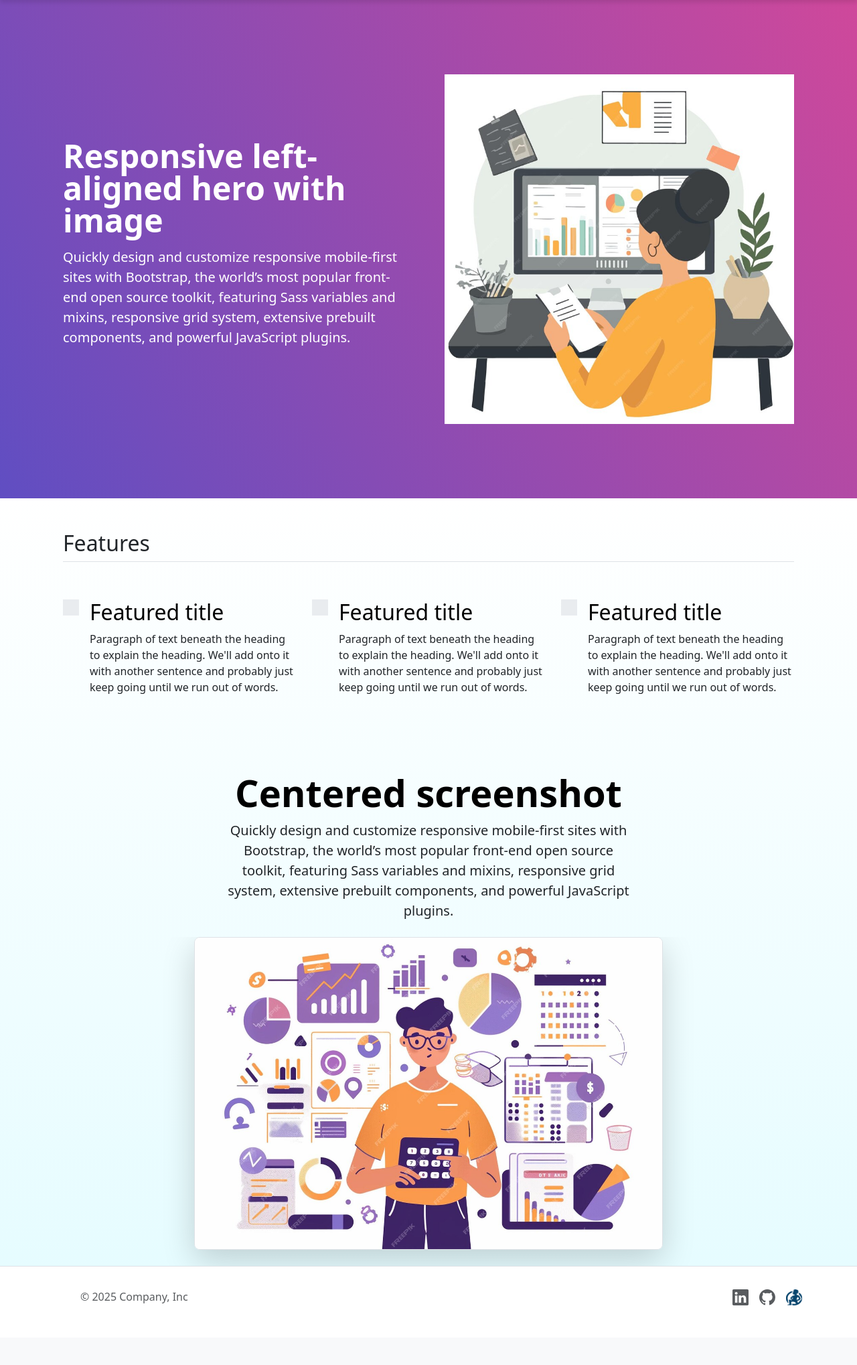
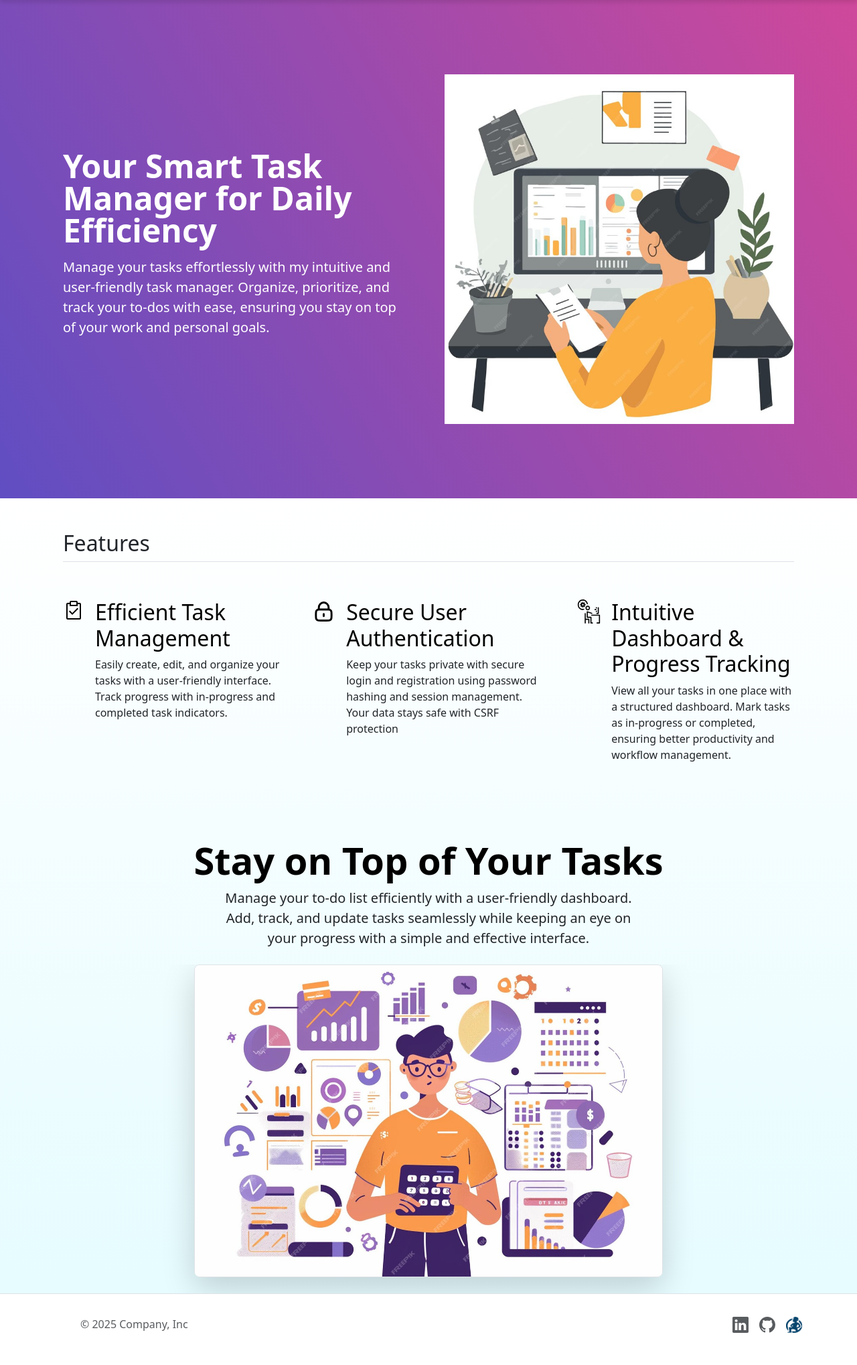
Before and after one commit to jvcarpena/TaskFlow-Website, a Flask app: page / in a window 1280 px wide. Shown: the part 56-2094 px from the top of the page at 67% size. Before the commit the page ends 2005 px from the top, so only its background shows below. Run offline with Flask 3, Linux system fonts and the light colour scheme; some libraries are stand-ins or nearby versions.

Commit message:
finished the landing page, and add some svg file for icons.

```diff
--- a/templates/index.html
+++ b/templates/index.html
@@ -8,8 +8,8 @@
             <img src="/static/assets/img/modern-remote-worker-flat-design-style-vector-illustration_1090500-9642.jpg" class="d-block mx-lg-auto img-fluid" alt="Task-manager picture" width="700" height="500" loading="lazy">
           </div>
           <div class="col-lg-6">
-            <h1 class="display-5 fw-bold text-white lh-1 mb-3">Responsive left-aligned hero with image</h1>
-            <p class="lead text-white">Quickly design and customize responsive mobile-first sites with Bootstrap, the world’s most popular front-end open source toolkit, featuring Sass variables and mixins, responsive grid system, extensive prebuilt components, and powerful JavaScript plugins.</p>
+            <h1 class="display-5 fw-bold text-white lh-1 mb-3">Your Smart Task Manager for Daily Efficiency</h1>
+            <p class="lead text-white">Manage your tasks effortlessly with my intuitive and user-friendly task manager. Organize, prioritize, and track your to-dos with ease, ensuring you stay on top of your work and personal goals.</p>
             <div class="d-grid gap-2 d-md-flex justify-content-md-start">
 
             </div>
@@ -25,32 +25,33 @@
       <h2 class="pb-2 border-bottom">Features</h2>
       <div class="row g-4 py-5 row-cols-1 row-cols-lg-3">
         <div class="col d-flex align-items-start">
-          <div class="icon-square text-body-emphasis bg-body-secondary d-inline-flex align-items-center justify-content-center fs-4 flex-shrink-0 me-3">
-            <svg class="bi" width="1em" height="1em"><use xlink:href="#toggles2"></use></svg>
+          <div class="icon-square text-body-emphasis d-inline-flex align-items-center justify-content-center fs-4 flex-shrink-0 me-3">
+            <img class="bi" src="/static/assets/img/task-svgrepo-com.svg" alt="task-list">
           </div>
           <div>
-            <h3 class="fs-2 text-body-emphasis">Featured title</h3>
-            <p>Paragraph of text beneath the heading to explain the heading. We'll add onto it with another sentence and probably just keep going until we run out of words.</p>
+            <h3 class="fs-2 text-body-emphasis">Efficient Task Management</h3>
+            <p>Easily create, edit, and organize your tasks with a user-friendly interface. Track progress with in-progress and completed task indicators.</p>
 
           </div>
         </div>
         <div class="col d-flex align-items-start">
-          <div class="icon-square text-body-emphasis bg-body-secondary d-inline-flex align-items-center justify-content-center fs-4 flex-shrink-0 me-3">
-            <svg class="bi" width="1em" height="1em"><use xlink:href="#cpu-fill"></use></svg>
+          <div class="icon-square text-body-emphasis d-inline-flex align-items-center justify-content-center fs-4 flex-shrink-0 me-3">
+            <img class="bi" src="/static/assets/img/lock-alt-svgrepo-com.svg" alt="lock">
           </div>
           <div>
-            <h3 class="fs-2 text-body-emphasis">Featured title</h3>
-            <p>Paragraph of text beneath the heading to explain the heading. We'll add onto it with another sentence and probably just keep going until we run out of words.</p>
+            <h3 class="fs-2 text-body-emphasis">Secure User Authentication</h3>
+            <p>Keep your tasks private with secure login and registration using password hashing and session management. Your data stays safe with CSRF protection</p>
 
           </div>
         </div>
         <div class="col d-flex align-items-start">
-          <div class="icon-square text-body-emphasis bg-body-secondary d-inline-flex align-items-center justify-content-center fs-4 flex-shrink-0 me-3">
+          <div class="icon-square text-body-emphasis d-inline-flex align-items-center justify-content-center fs-4 flex-shrink-0 me-3">
             <svg class="bi" width="1em" height="1em"><use xlink:href="#tools"></use></svg>
+            <img src="/static/assets/img/working-progress-svgrepo-com.svg" alt="working-tracking">
           </div>
           <div>
-            <h3 class="fs-2 text-body-emphasis">Featured title</h3>
-            <p>Paragraph of text beneath the heading to explain the heading. We'll add onto it with another sentence and probably just keep going until we run out of words.</p>
+            <h3 class="fs-2 text-body-emphasis">Intuitive Dashboard & Progress Tracking</h3>
+            <p>View all your tasks in one place with a structured dashboard. Mark tasks as in-progress or completed, ensuring better productivity and workflow management.</p>
 
           </div>
         </div>
@@ -60,9 +61,9 @@
 
     <!-- ADD INFO -->
     <div class="px-4 pt-4 mt-4 text-center border-bottom">
-      <h1 class="display-4 fw-bold text-body-emphasis">Centered screenshot</h1>
+      <h1 class="display-4 fw-bold text-body-emphasis">Stay on Top of Your Tasks</h1>
       <div class="col-lg-6 mx-auto">
-        <p class="lead mb-4">Quickly design and customize responsive mobile-first sites with Bootstrap, the world’s most popular front-end open source toolkit, featuring Sass variables and mixins, responsive grid system, extensive prebuilt components, and powerful JavaScript plugins.</p>
+        <p class="lead mb-4">Manage your to-do list efficiently with a user-friendly dashboard. Add, track, and update tasks seamlessly while keeping an eye on your progress with a simple and effective interface.</p>
       </div>
       <div class="overflow-hidden" style="max-height: 70vh;">
         <div class="container px-5">
```
Also changed, not shown: static/assets/img/lock-alt-svgrepo-com.svg (added), static/assets/img/task-svgrepo-com.svg (added), static/assets/img/working-progress-svgrepo-com.svg (added).
